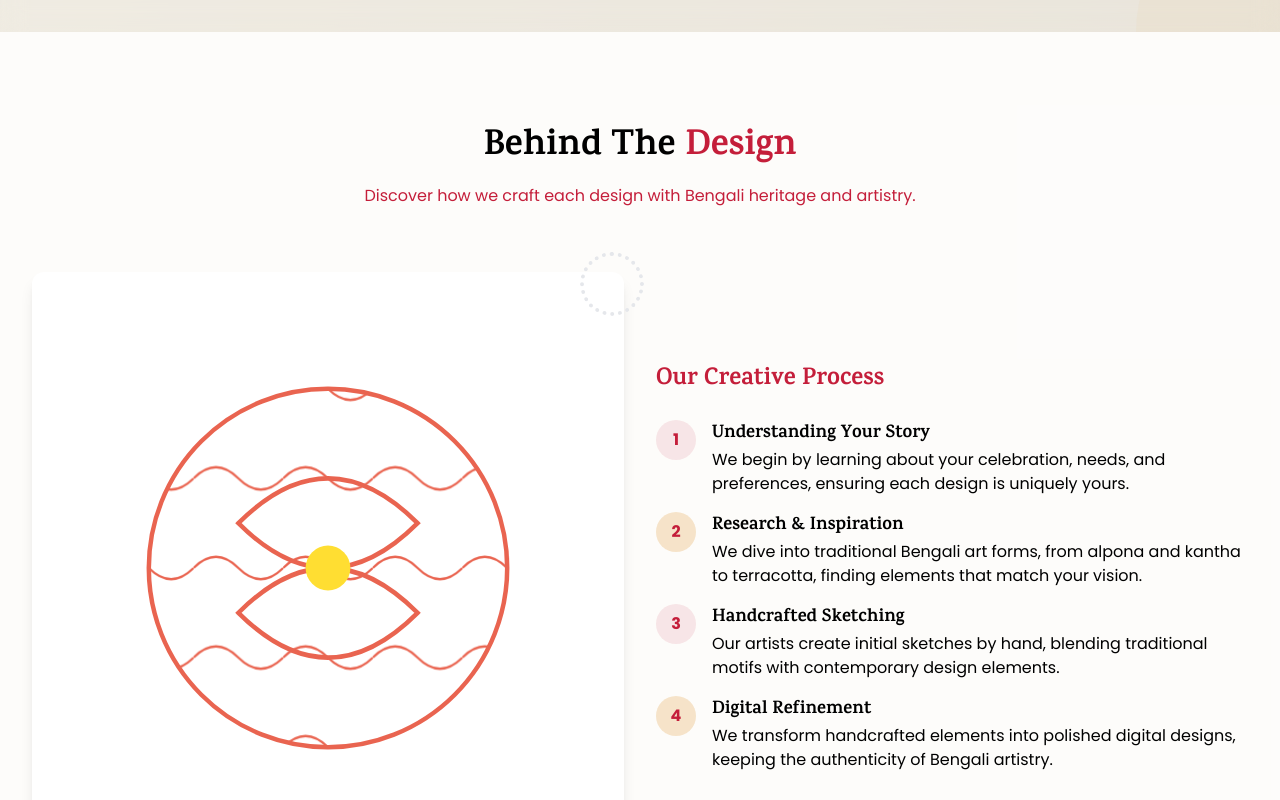
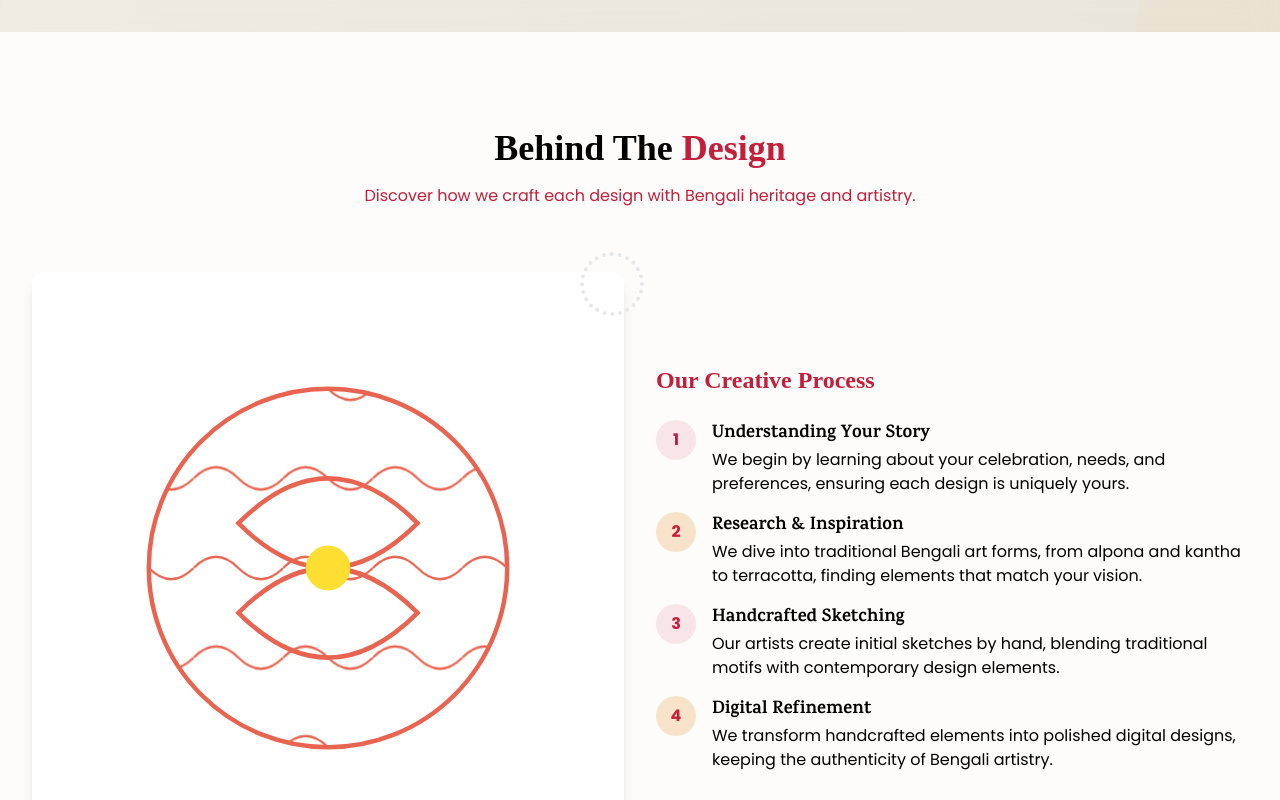
Before and after one commit to snehasishhaldar/JS_Graphics_Design_Landing_Page, a React (Vite) app: page / in a window 1280 px wide. Shown: the part 3960-4760 px from the top of the page. Built offline with nearby package versions, Linux system fonts and the light colour scheme; a web font is replaced by a local one.

Commit message:
Update index.css

```diff
--- a/src/index.css
+++ b/src/index.css
@@ -13,9 +13,9 @@
   body {
     font-family: 'Poppins', sans-serif;
   }
-/*       .font-rozha {
+      .font-rozha {
     font-family: 'Rozha One', serif;
-  } */
+  }
 
 
   h1, h2, h3, h4, h5, h6 {
```
